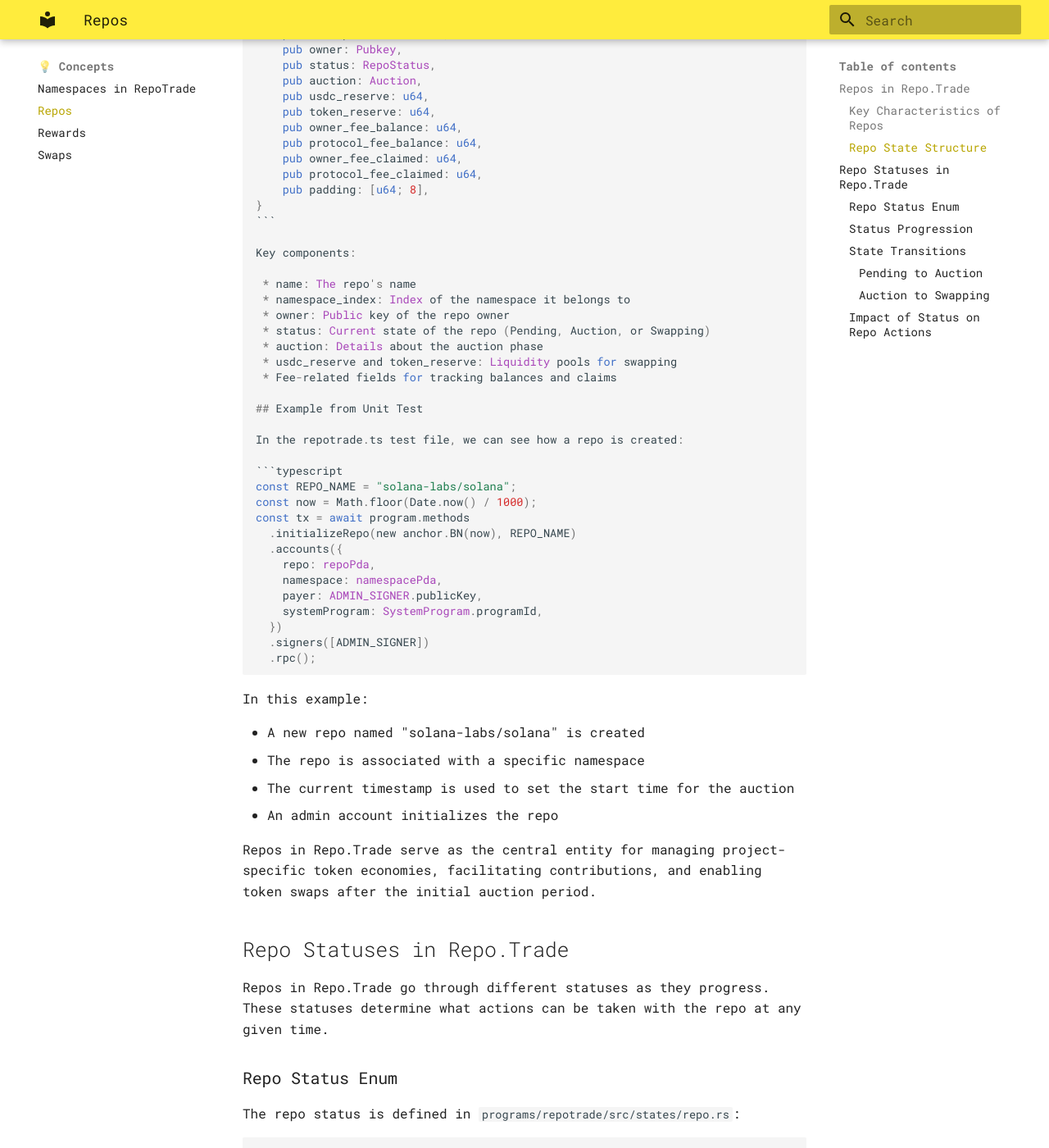
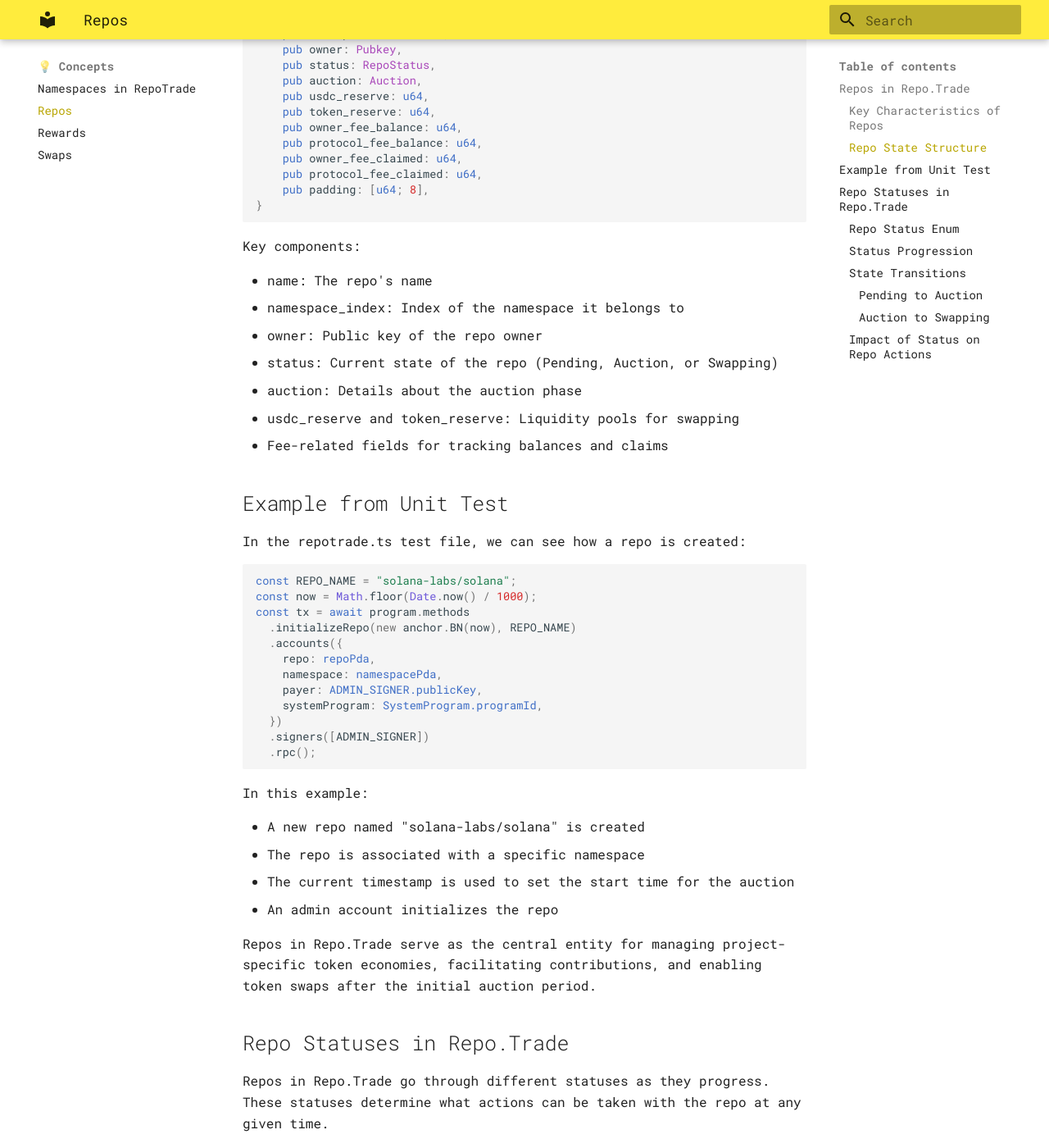
Before and after one commit to repotrade/docs, an MkDocs documentation site: the page built from docs/concepts/repos.md, in a window 1280 px wide and 1400 px high, scrolled down 688 px. Shown: the whole window at 82% size. Built offline with MkDocs 1.6.1 and Material for MkDocs 9.7.7, drawn with Linux system fonts in a browser that asks for light colours; some of the changed lines change nothing that is shown.

Commit message:
🐛 fix(docs): issue with the backticks

`````diff
--- a/docs/concepts/repos.md
+++ b/docs/concepts/repos.md
@@ -12,7 +12,7 @@
 
 The repo state, defined in `programs/repotrade/src/states/repo.rs`, includes:
 
-````rust
+```rust
 pub struct Repo {
     pub name: String,
     pub namespace_index: u32,
@@ -31,13 +31,13 @@
 
 Key components:
 
- * name: The repo's name
- * namespace_index: Index of the namespace it belongs to
- * owner: Public key of the repo owner
- * status: Current state of the repo (Pending, Auction, or Swapping)
- * auction: Details about the auction phase
- * usdc_reserve and token_reserve: Liquidity pools for swapping
- * Fee-related fields for tracking balances and claims
+- name: The repo's name
+- namespace_index: Index of the namespace it belongs to
+- owner: Public key of the repo owner
+- status: Current state of the repo (Pending, Auction, or Swapping)
+- auction: Details about the auction phase
+- usdc_reserve and token_reserve: Liquidity pools for swapping
+- Fee-related fields for tracking balances and claims
 
 ## Example from Unit Test
 
@@ -56,7 +56,7 @@
   })
   .signers([ADMIN_SIGNER])
   .rpc();
-````
+```
 
 In this example:
 
`````
